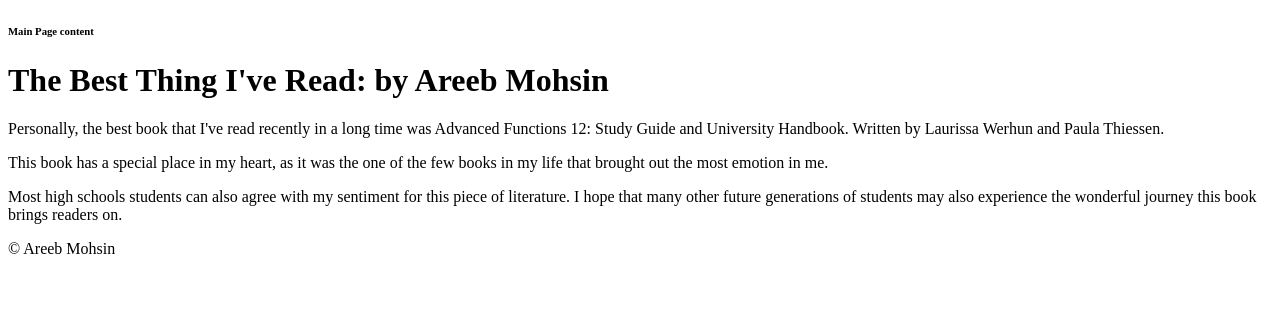
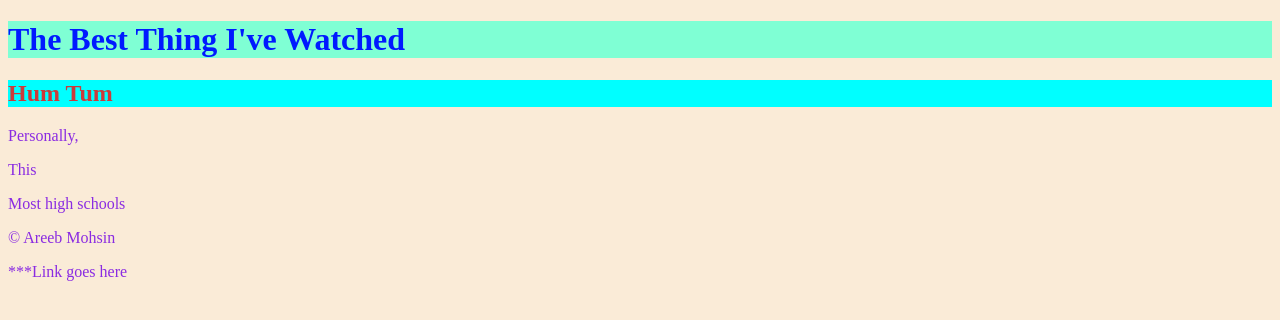
Before and after one commit to GelatoBoi/UX220-Lab-3, a plain HTML site: page Index.html in a window 1280 px wide. Drawn offline with Linux system fonts and the light colour scheme.

Commit message:
Update Main content in index

```diff
--- a/Index.html
+++ b/Index.html
@@ -1,45 +1,66 @@
 <!DOCTYPE html>
-<html>
-
-
-<main>
-    <h6> Main Page content </h6>
-</main>
-
+<html lang="en">
 
 <head>
-    <title> The best thing I've watched </title>
+    <title>
+        The best thing I've Watched
+    </title>
+
+    <style>
+        h1{
+            background-color: aquamarine;
+        }
+        h2{
+            background-color: aqua;
+        }
+        body{
+            background-color: antiquewhite;
+        }
+
+        h1{
+            color: rgb(0, 26, 255);
+        }
+        h2{
+            color: #cb3b3b;
+        }
+        body{
+            color: blueviolet;
+        }
+    </style>
 </head>
 
+<body>
+    <header>
+        <h1>
+            The Best Thing I've Watched
+        </h1>
+    </header>
 
-<body>
-    <h1>
-        The Best Thing I've Read: by Areeb Mohsin
-    </h1>
+    <main>
+        <h2>
+            Hum Tum
+        </h2>
 
-    <p> Personally, the best book that I've read recently in a
-        long time was Advanced Functions 12: Study Guide and
-        University Handbook. Written by Laurissa Werhun and
-        Paula Thiessen.
-    </p>
+        <p>
+        Personally,
+        </p>
 
-    <p>
-        This book has a special place in my heart, as
-        it was the one of the few books in my life that
-        brought out the most emotion in me.
-    </p>
+        <p>
+        This
+        </p>
 
-    <p>
-        Most high schools students can also agree with my sentiment
-        for this piece of literature. I hope that many other future
-        generations of students may also experience the wonderful
-        journey this book brings readers on.
-    </p>
+        <p>
+        Most high schools
+        </p>
+    </main>
 </body>
 
 
 <footer>
     &copy; Areeb Mohsin
+    <p>
+        ***Link goes here
+    </p>
 </footer>
 
 
```
